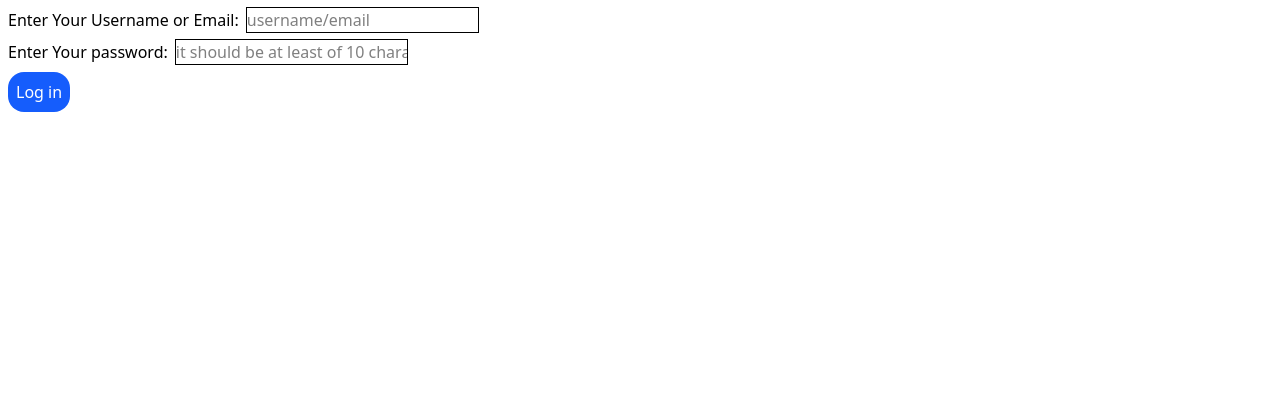
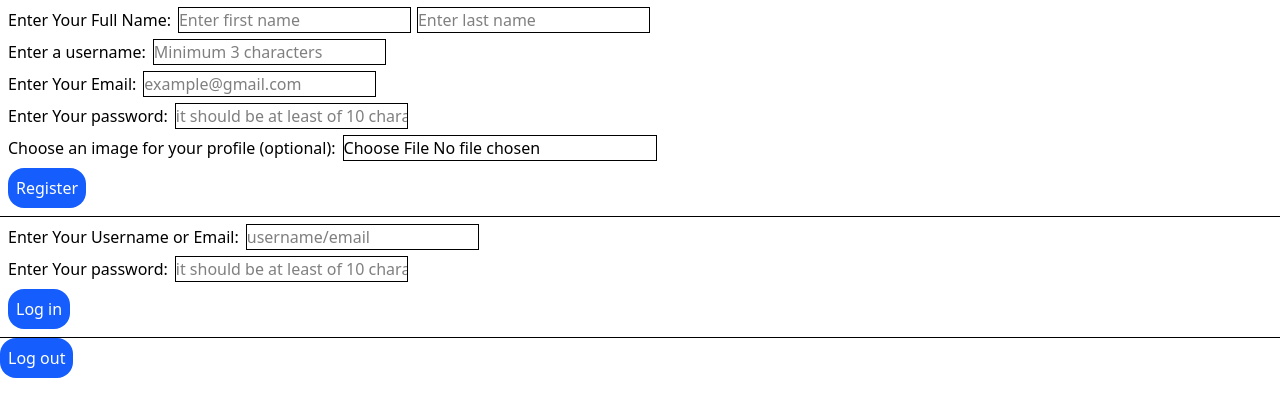
Before and after one commit to RITIK-coder-1/Task-Manager, a React (Vite) app in the folder code/client/: page / in a window 1280 px wide. Shown: the top 416 px of the page. Built offline with nearby package versions, Linux system fonts and the light colour scheme.

Commit message:
I built the basic boilerplate of my logout compoment and it is working perfectly fine

```diff
--- a/code/client/src/App.jsx
+++ b/code/client/src/App.jsx
@@ -4,11 +4,18 @@ This is the root application that hosts all the app pages
 ------------------------------------------------------------------------------ */
 
 import "./styles/App.css";
-import Register from "./pages/auth/Register";
-import Login from "./pages/auth/Login";
+import { Register, Login, Logout } from "./pages/index.pages";
 
 function App() {
-  return <Login />;
+  return (
+    <>
+      <Register />
+      <hr />
+      <Login />
+      <hr />
+      <Logout />
+    </>
+  );
 }
 
 export default App;
--- /dev/null
+++ b/code/client/src/pages/auth/Logout.jsx
@@ -0,0 +1,18 @@
+import React from "react";
+import { Button } from "../../components/index.components";
+import { logout } from "../../features/userSlice.js";
+import { useDispatch } from "react-redux";
+
+function Logout() {
+  const dispatch = useDispatch();
+  return (
+    <Button
+      content={"Log out"}
+      onClick={() => {
+        dispatch(logout());
+      }}
+    />
+  );
+}
+
+export default Logout;
--- a/code/client/src/pages/index.pages.js
+++ b/code/client/src/pages/index.pages.js
@@ -5,5 +5,6 @@ This file exports all the app pages from a single place
 
 import Register from "./auth/Register";
 import Login from "./auth/Login";
+import Logout from "./auth/Logout";
 
-export { Register, Login };
+export { Register, Login, Logout };
```
